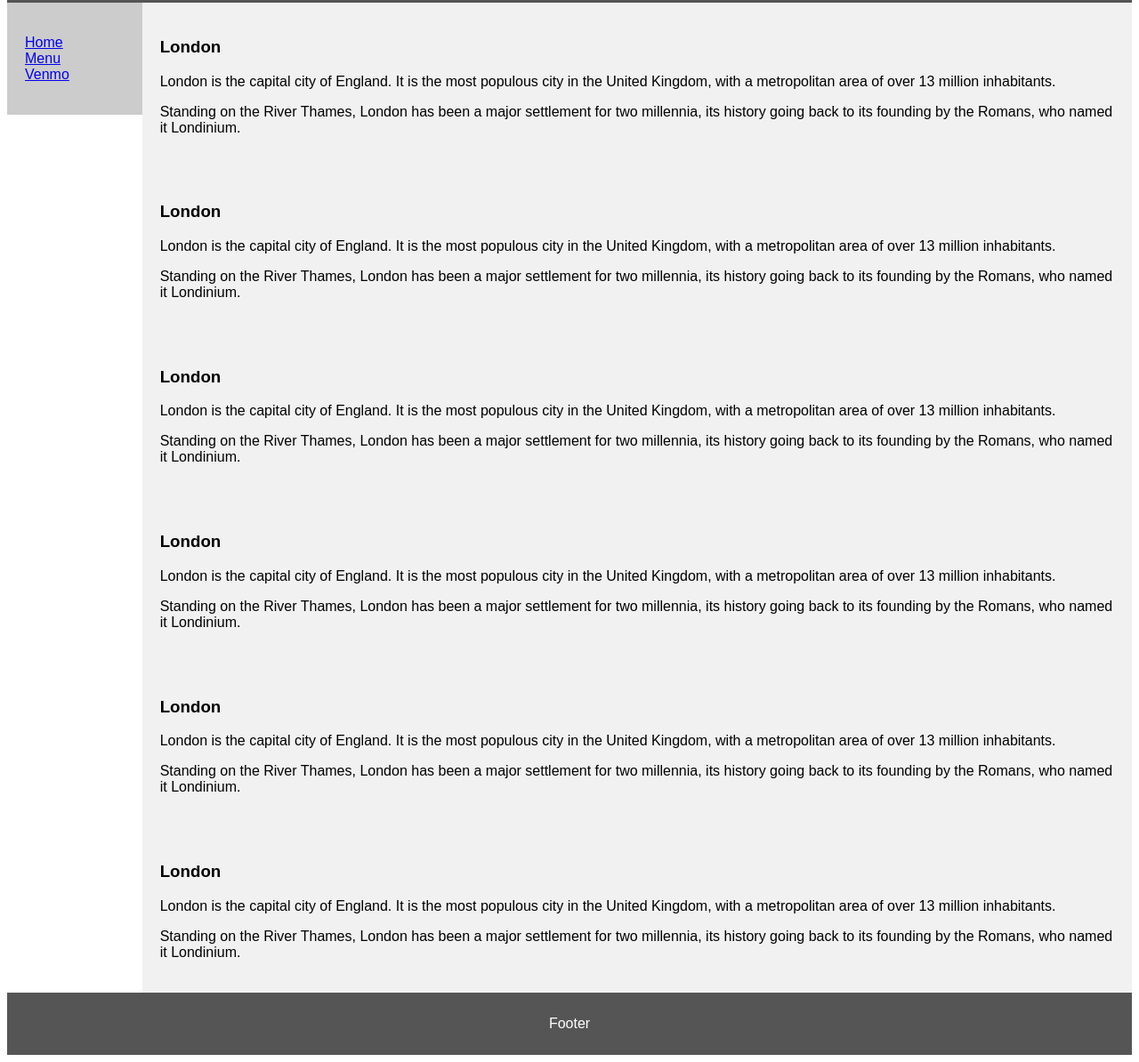
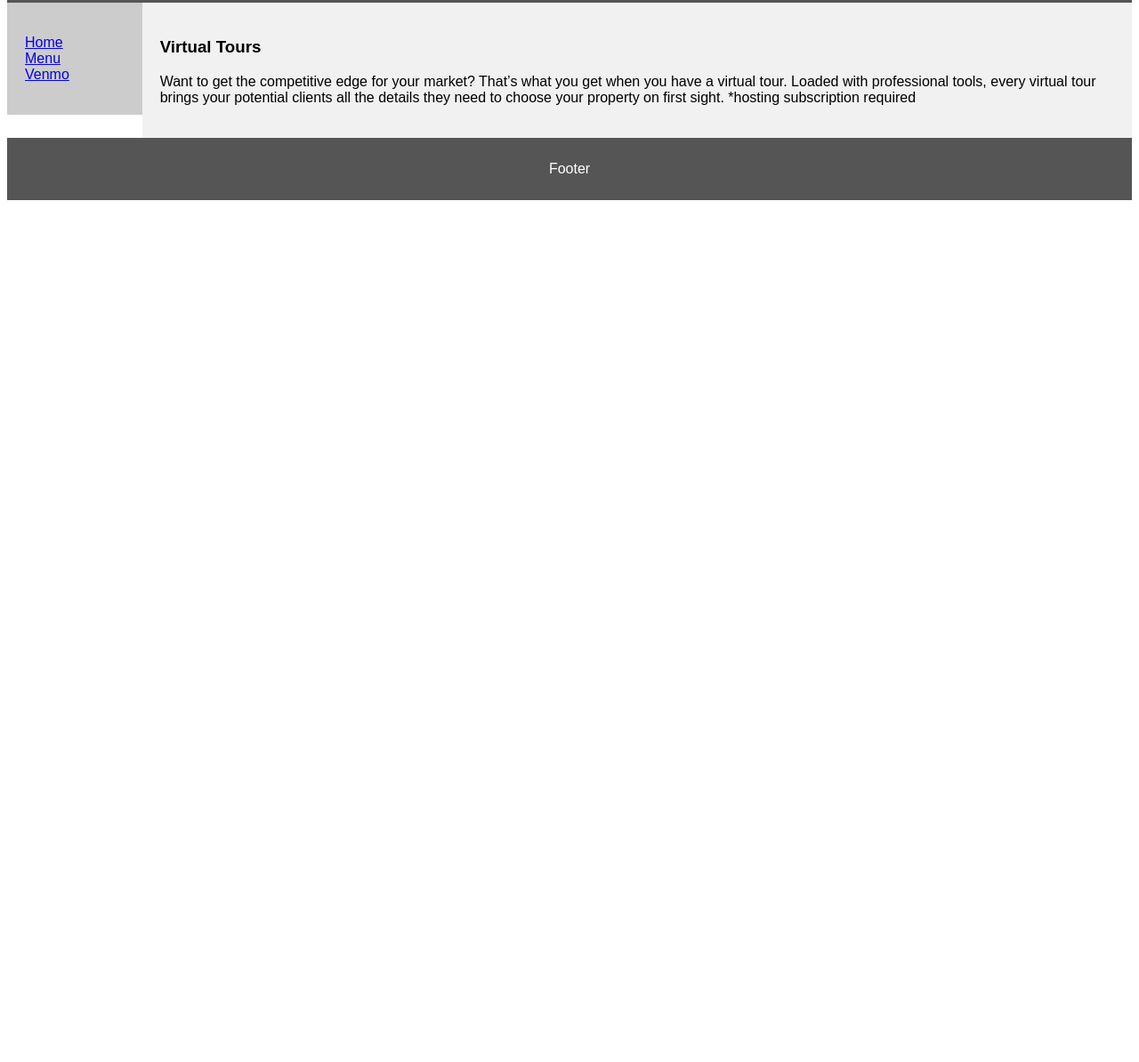
Before and after one commit to jacksonrkendall/scan-a-plan, a plain HTML site: page index.html in a window 1280 px wide. Shown: the part 183-1377 px from the top of the page at 89% size. After the commit the page ends 800 px from the top, so only its background shows below. Drawn offline with Linux system fonts and the light colour scheme.

Commit message:
adding relevant information

```diff
--- a/index.html
+++ b/index.html
@@ -22,40 +22,12 @@
   </nav>
 
   <article>
-    <h1>London</h1>
-    <p>London is the capital city of England. It is the most populous city in the  United Kingdom, with a metropolitan area of over 13 million inhabitants.</p>
-    <p>Standing on the River Thames, London has been a major settlement for two millennia, its history going back to its founding by the Romans, who named it Londinium.</p>
-  </article>
+    <h1>Virtual Tours</h1>
+    <p> Want to get the competitive edge for your market? That’s what you get when you have a virtual tour. Loaded with professional tools, every virtual tour brings your potential clients all the details they need to choose your property on first sight.
 
-  <article>
-    <h1>London</h1>
-    <p>London is the capital city of England. It is the most populous city in the  United Kingdom, with a metropolitan area of over 13 million inhabitants.</p>
-    <p>Standing on the River Thames, London has been a major settlement for two millennia, its history going back to its founding by the Romans, who named it Londinium.</p>
-  </article>
 
-  <article>
-    <h1>London</h1>
-    <p>London is the capital city of England. It is the most populous city in the  United Kingdom, with a metropolitan area of over 13 million inhabitants.</p>
-    <p>Standing on the River Thames, London has been a major settlement for two millennia, its history going back to its founding by the Romans, who named it Londinium.</p>
-  </article>
 
-  <article>
-    <h1>London</h1>
-    <p>London is the capital city of England. It is the most populous city in the  United Kingdom, with a metropolitan area of over 13 million inhabitants.</p>
-    <p>Standing on the River Thames, London has been a major settlement for two millennia, its history going back to its founding by the Romans, who named it Londinium.</p>
-  </article>
-
-  <article>
-    <h1>London</h1>
-    <p>London is the capital city of England. It is the most populous city in the  United Kingdom, with a metropolitan area of over 13 million inhabitants.</p>
-    <p>Standing on the River Thames, London has been a major settlement for two millennia, its history going back to its founding by the Romans, who named it Londinium.</p>
-  </article>
-
-  <article>
-    <a id="lower-section"></a>
-    <h1>London</h1>
-    <p>London is the capital city of England. It is the most populous city in the  United Kingdom, with a metropolitan area of over 13 million inhabitants.</p>
-    <p>Standing on the River Thames, London has been a major settlement for two millennia, its history going back to its founding by the Romans, who named it Londinium.</p>
+        *hosting subscription required</p>
   </article>
 </section>
 
```
